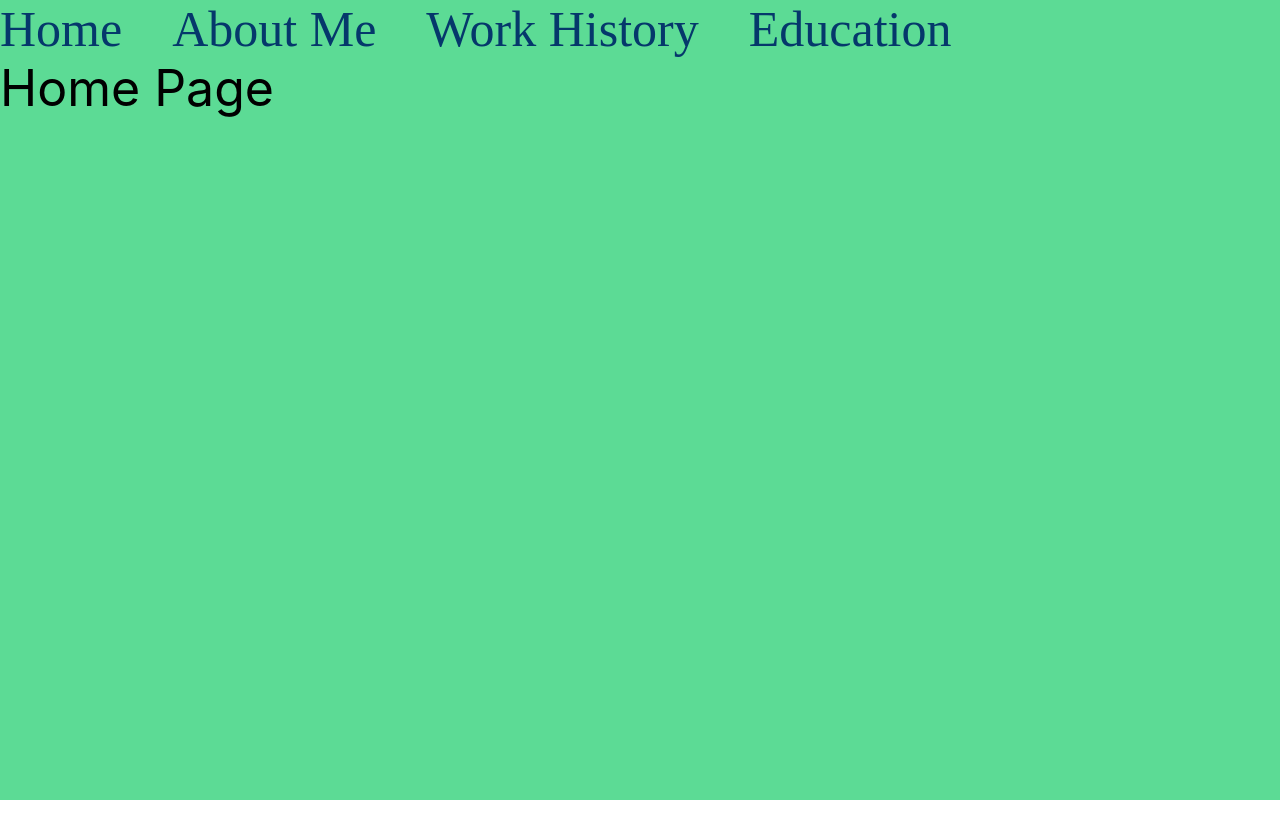
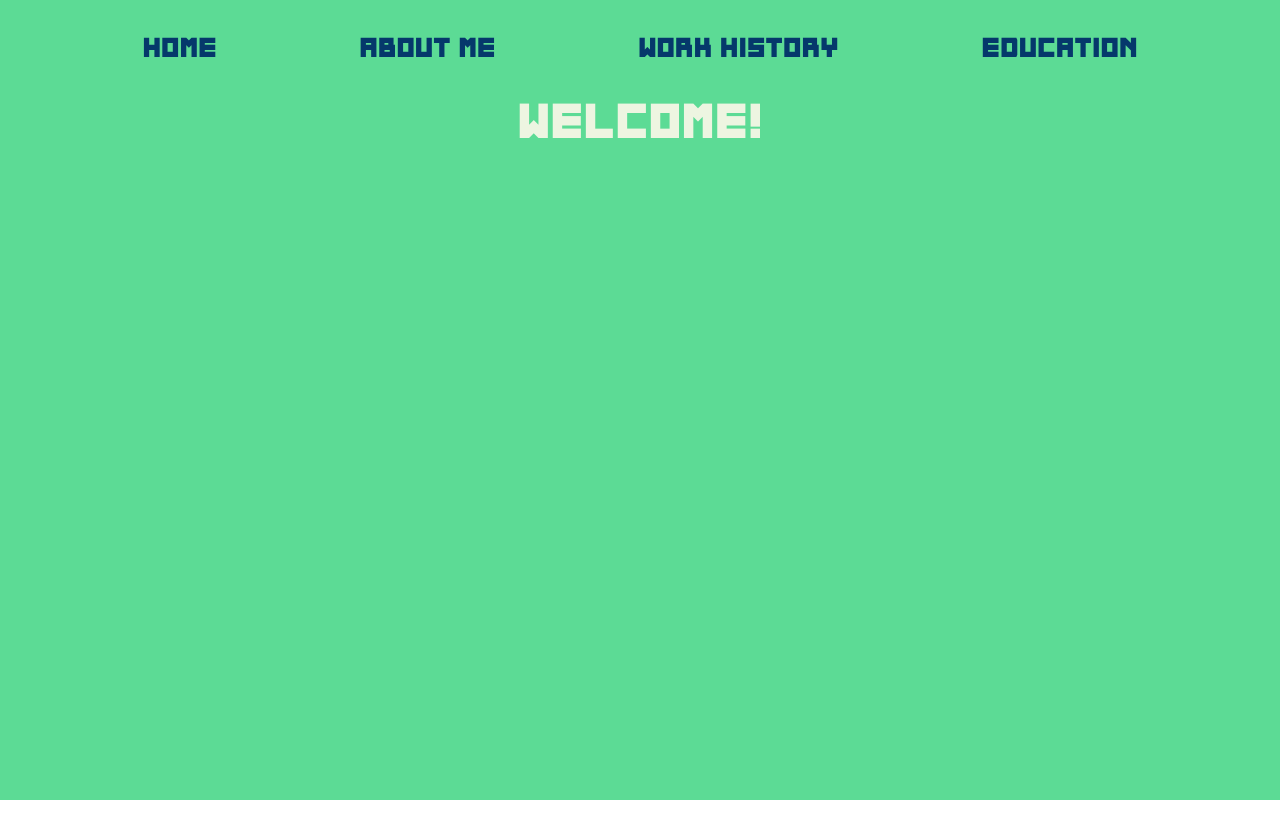
Before and after one commit to benkennedy98/Online-Resume, a React (Create React App) app in the folder Client/: page / in a window 1280 px wide. Shown: the top 838 px of the page. Before the commit the page ends 800 px from the top, so only its background shows below. Built offline with nearby package versions, Linux system fonts and the light colour scheme.

Commit message:
Adding styling and more pages

```diff
--- a/Client/src/App.css
+++ b/Client/src/App.css
@@ -10,7 +10,15 @@
     background-color: var(--green);
     height: 100vh;
     width: 100vw;
+    .page-container {
+        width: 100%;
+        height: 100%;
+    }
     .title {
+        height: 100px;
+        text-align: center;
         font-size: 50px;
+        font-family: 'Memory', 'Times New Roman';
+        color: var(--white);
     }
 }
--- a/Client/src/App.jsx
+++ b/Client/src/App.jsx
@@ -1,7 +1,9 @@
 import { Route, Routes } from 'react-router-dom';
 import { NavBar } from './NavBar';
-import { Home } from './Pages/Home';
-import { AboutMe } from './Pages/AboutMe';
+import { Home } from './pages/Home';
+import { AboutMe } from './pages/AboutMe';
+import { WorkHistory } from './pages/WorkHistory';
+import { Education } from './pages/Education';
 import './App.css';
 
 function App() {
@@ -13,8 +15,8 @@ function App() {
       <Routes>
         <Route path='/' element={<Home />} />
         <Route path='/aboutme' element={<AboutMe />} />
-        <Route path='/workhistory' element={<div>Work History</div>} />
-        <Route path='/education' element={<div>Education</div>} />
+        <Route path='/workhistory' element={<WorkHistory />} />
+        <Route path='/education' element={<Education />} />
       </Routes>
     </div>
   );
--- a/Client/src/NavBar.css
+++ b/Client/src/NavBar.css
@@ -1,7 +1,30 @@
-.link {
-    font-family: 'Times New Roman', Times, serif;
-    font-size:50px;
-    text-decoration: unset;
-    color: var(--blue);
-    padding-right: 50px;
+.nav-bar {
+    display: flex;
+    min-height: 100px;
+    align-items: center;
+    .links-container {
+        width: 100%;
+        text-align: center;
+        display: flex;
+        justify-content: space-evenly;
+        .link {
+            font-family: 'Memory', 'Times New Roman';
+            font-size: 28px;
+            text-decoration: unset;
+            color: var(--blue);
+            line-height: 40px;
+        }
+        .link:last-child {
+            margin-right: 0px;
+        }
+        .link:hover {
+            text-decoration: underline;
+        }
+    }
 }
+
+@media (max-width: 600px) {
+    .links-container {
+        flex-direction: column;
+    }
+}
--- a/Client/src/NavBar.jsx
+++ b/Client/src/NavBar.jsx
@@ -3,11 +3,13 @@ import './NavBar.css';
 
 export const NavBar = () => {
     return (
-       <nav>
-        <Link className='link' to='/'>Home</Link>
-        <Link className='link' to='/aboutme'>About Me</Link>
-        <Link className='link' to='/workhistory'>Work History</Link>
-        <Link className='link' to='/education'>Education</Link>
-      </nav>
+        <div className='nav-bar'>
+            <nav className='links-container'>
+                <Link className='link' to='/'>Home</Link>
+                <Link className='link' to='/aboutme'>About Me</Link>
+                <Link className='link' to='/workhistory'>Work History</Link>
+                <Link className='link' to='/education'>Education</Link>
+            </nav>
+      </div>
     )
 }
--- a/Client/src/Pages/Education.jsx
+++ b/Client/src/Pages/Education.jsx
@@ -0,0 +1,7 @@
+import './Education.css';
+
+export const Education = () => {
+    return(
+        <div className='title'>Education</div>
+    )
+}
--- a/Client/src/Pages/Home.jsx
+++ b/Client/src/Pages/Home.jsx
@@ -2,6 +2,8 @@ import './Home.css';
 
 export const Home = () => {
     return(
-        <div className='title'>Home Page</div>
+        <div className='page-container'>
+            <div className='title'>Welcome!</div>
+        </div>
     )
 }
--- a/Client/src/Pages/WorkHistory.jsx
+++ b/Client/src/Pages/WorkHistory.jsx
@@ -0,0 +1,7 @@
+import './WorkHistory.css';
+
+export const WorkHistory = () => {
+    return(
+        <div className='title'>Work History</div>
+    )
+}
--- a/Client/src/index.css
+++ b/Client/src/index.css
@@ -11,3 +11,9 @@ code {
   font-family: source-code-pro, Menlo, Monaco, Consolas, 'Courier New',
     monospace;
 }
+
+@font-face {
+  font-family: "Memory";
+  src: local("Memory"),
+   url("./fonts/Memory.ttf") format("truetype");
+ }
--- a/Client/src/index.js
+++ b/Client/src/index.js
@@ -4,6 +4,7 @@ import './index.css';
 import App from './App';
 import reportWebVitals from './reportWebVitals';
 import { BrowserRouter } from 'react-router-dom';
+import './fonts/Memory.ttf';
 
 const root = ReactDOM.createRoot(document.getElementById('root'));
 root.render(
```
Also changed, not shown: Client/src/Pages/Education.css (added), Client/src/Pages/WorkHistory.css (added), Client/src/fonts/Memory.ttf (added).
